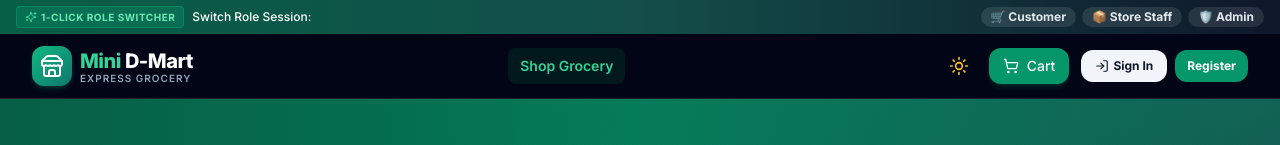
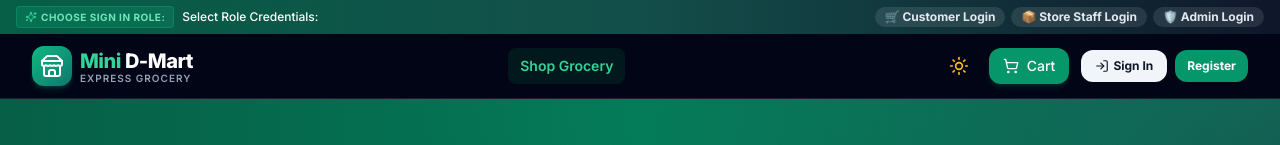
Before and after one commit to Omkarfulari75/mini-dmart-grocery-app, a React (Vite) app in the folder client/: page / in a window 1280 px wide. Shown: the top 145 px of the page. Built offline with nearby package versions, Linux system fonts and the light colour scheme; no server answers.

Commit message:
Update Navbar role selection buttons to open Sign In screen first instead of auto logging in

```diff
--- a/client/src/components/Navbar.jsx
+++ b/client/src/components/Navbar.jsx
@@ -16,20 +16,15 @@ import {
 } from 'lucide-react';
 
 export default function Navbar({ onOpenCart, darkMode, setDarkMode }) {
-  const { user, logout, switchDemoRole } = useAuth();
+  const { user, logout } = useAuth();
   const { totalItemCount } = useCart();
   const navigate = useNavigate();
   const location = useLocation();
 
-  const handleRoleClick = async (role) => {
-    try {
-      const userData = await switchDemoRole(role);
-      if (userData.role === 'ADMIN') navigate('/admin');
-      else if (userData.role === 'STAFF') navigate('/staff');
-      else navigate('/');
-    } catch (err) {
-      navigate(`/login?role=${role}`);
-    }
+  const handleRoleClick = (role) => {
+    // Log out current session so the user goes to the Sign-In page to authenticate
+    logout();
+    navigate(`/login?role=${role}&mode=login`);
   };
 
   const getHomeLink = () => {
@@ -49,9 +44,9 @@ export default function Navbar({ onOpenCart, darkMode, setDarkMode }) {
         <div className="max-w-7xl mx-auto flex flex-wrap items-center justify-between gap-2">
           <div className="flex items-center gap-2 font-medium">
             <span className="bg-emerald-500/20 text-emerald-300 px-2 py-0.5 rounded text-[10px] uppercase font-bold tracking-wider border border-emerald-500/30 flex items-center gap-1">
-              <Sparkles className="w-3 h-3 text-emerald-400" /> 1-Click Role Switcher
+              <Sparkles className="w-3 h-3 text-emerald-400" /> Choose Sign In Role:
             </span>
-            <span>Switch Role Session:</span>
+            <span>Select Role Credentials:</span>
           </div>
 
           <div className="flex items-center gap-1.5">
@@ -63,7 +58,7 @@ export default function Navbar({ onOpenCart, darkMode, setDarkMode }) {
                   : 'bg-white/10 hover:bg-white/20 text-slate-200'
               }`}
             >
-              🛒 Customer
+              🛒 Customer Login
             </button>
 
             <button
@@ -74,7 +69,7 @@ export default function Navbar({ onOpenCart, darkMode, setDarkMode }) {
                   : 'bg-white/10 hover:bg-white/20 text-slate-200'
               }`}
             >
-              📦 Store Staff
+              📦 Store Staff Login
             </button>
 
             <button
@@ -85,7 +80,7 @@ export default function Navbar({ onOpenCart, darkMode, setDarkMode }) {
                   : 'bg-white/10 hover:bg-white/20 text-slate-200'
               }`}
             >
-              🛡️ Admin
+              🛡️ Admin Login
             </button>
           </div>
         </div>
```
